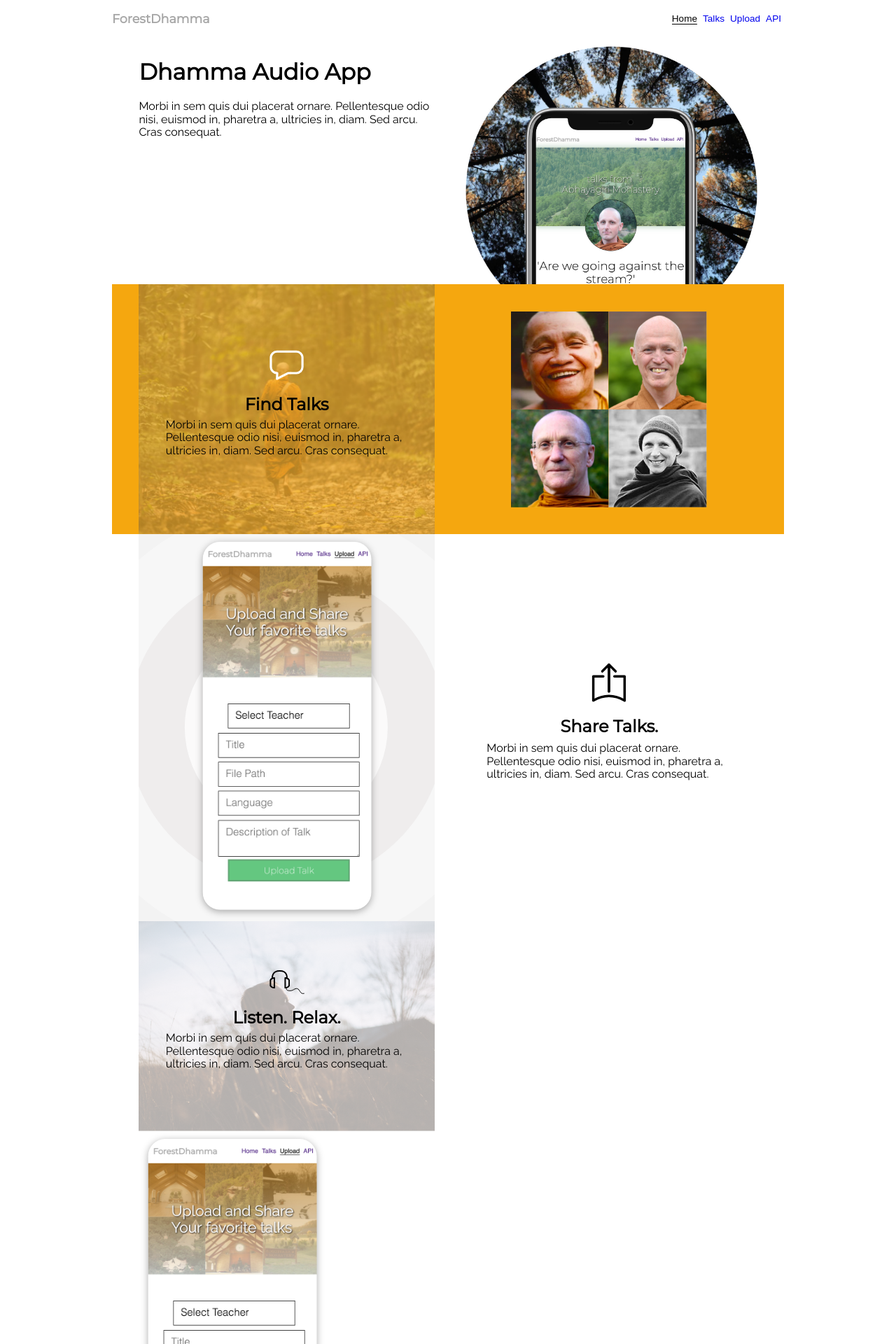
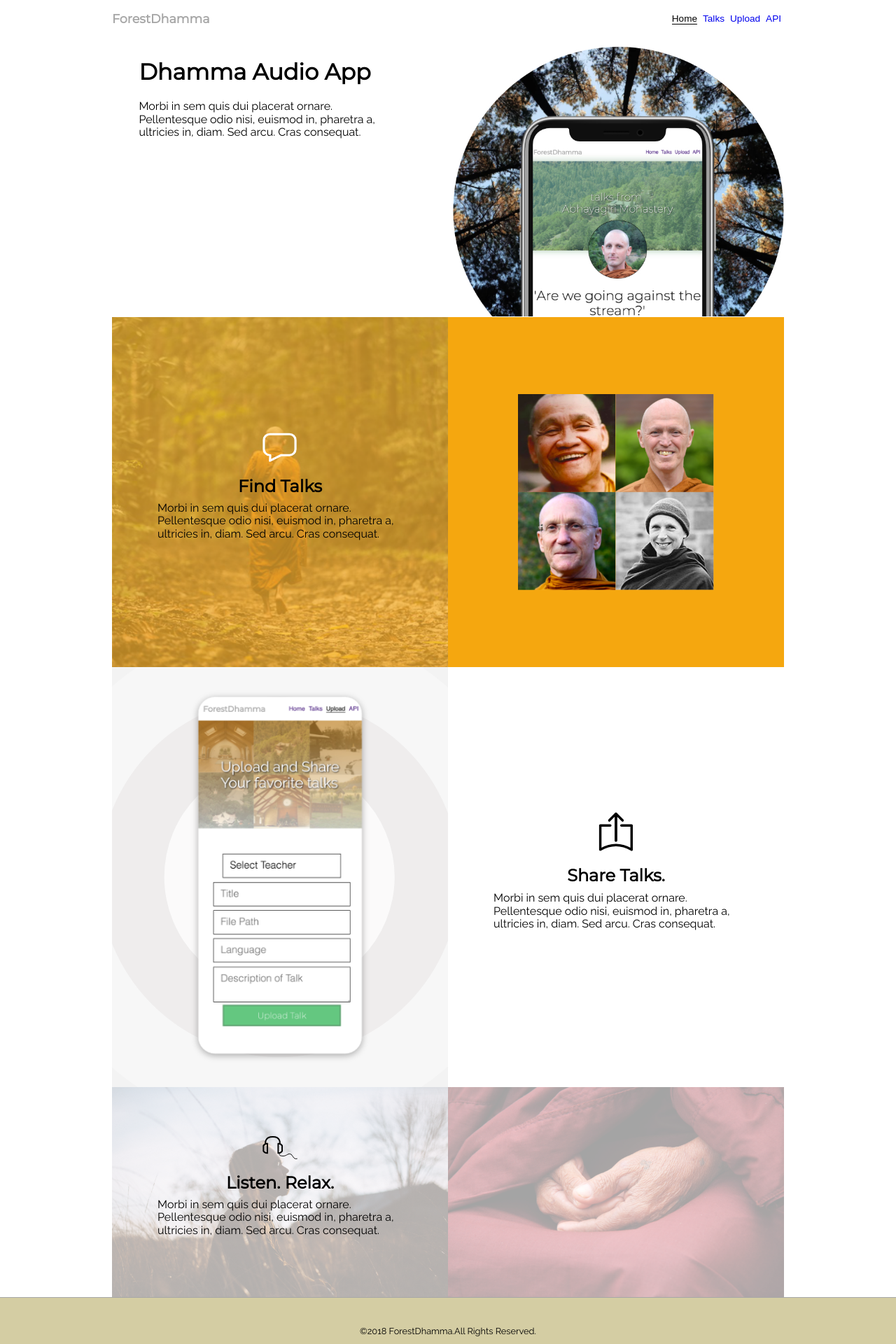
Before and after one commit to Nick-Damico/forest-dhamma, a React (Create React App) app in the folder client/: page / in a window 1280 px wide. Shown: the top 1920 px of the page at 70% size. Built offline with nearby package versions, Linux system fonts and the light colour scheme; no server answers.

Commit message:
styled desktop layout

```diff
--- a/client/src/components/static/home.js
+++ b/client/src/components/static/home.js
@@ -6,7 +6,7 @@ const Home = () => {
   return (
     <main className="wrapper">
       <section className="row intro-section">
-        <div className="col-xs-12 col-md-6">
+        <div className="col-xs-12 col-md-6 intro__col--1">
             <h1 className="intro__title">Dhamma Audio App</h1>
             <p className="intro__text">
               Morbi in sem quis dui placerat ornare.
@@ -14,7 +14,7 @@ const Home = () => {
               diam. Sed arcu. Cras consequat.
             </p>
           </div>
-        <div className="col-xs-12 col-md-6">
+        <div className="col-xs-12 col-md-6 intro__col--2">
           <img className="intro__image" src={require('../../images/circle-app-image@3x.jpg')} alt="" />
         </div>
       </section>
@@ -62,8 +62,8 @@ const Home = () => {
             diam. Sed arcu. Cras consequat.
           </p>
         </div>
-        <div className="col-xs-12 listen__col--2">
-          <img src={require('../../images/upload@2x.png')} alt="" className="share__image"/>
+        <div className="col-xs-12 col-md-6 listen__col--2">
+
         </div>
       </section>
     </main>
--- a/client/src/styles/home.css
+++ b/client/src/styles/home.css
@@ -150,6 +150,12 @@ img {
   min-height: 300px;
 }
 
+.listen__col--2 {
+  background: url('../images/meditate@2x.png') no-repeat;
+  background-position: center;
+  background-size: cover;
+}
+
 
 /* Media Queries */
 @media (min-width: 400px) {
@@ -158,6 +164,7 @@ img {
     max-height:280px;
   }
 
+  .intro__text,
   .find__text,
   .share__text,
   .listen__text {
@@ -180,14 +187,28 @@ img {
   }
 
   [class*='col-'] {
-    margin-left: 4%;
+    margin-left: 0% !important;
     margin-right: 0%;
   }
 
   .col-md-6 {
-    flex: 0 0 44%;
+    flex: 0 0 50%;
   }
 
+  .find-section,
+  .listen {
+    min-height: 500px;
+  }
 
+  .share {
+    min-height: 600px;
+  }
 
+  .intro__col--1 {
+    padding-left: 4%;
+  }
+
+  .share__image {
+    max-width: 260px;
+  }
 }
```
